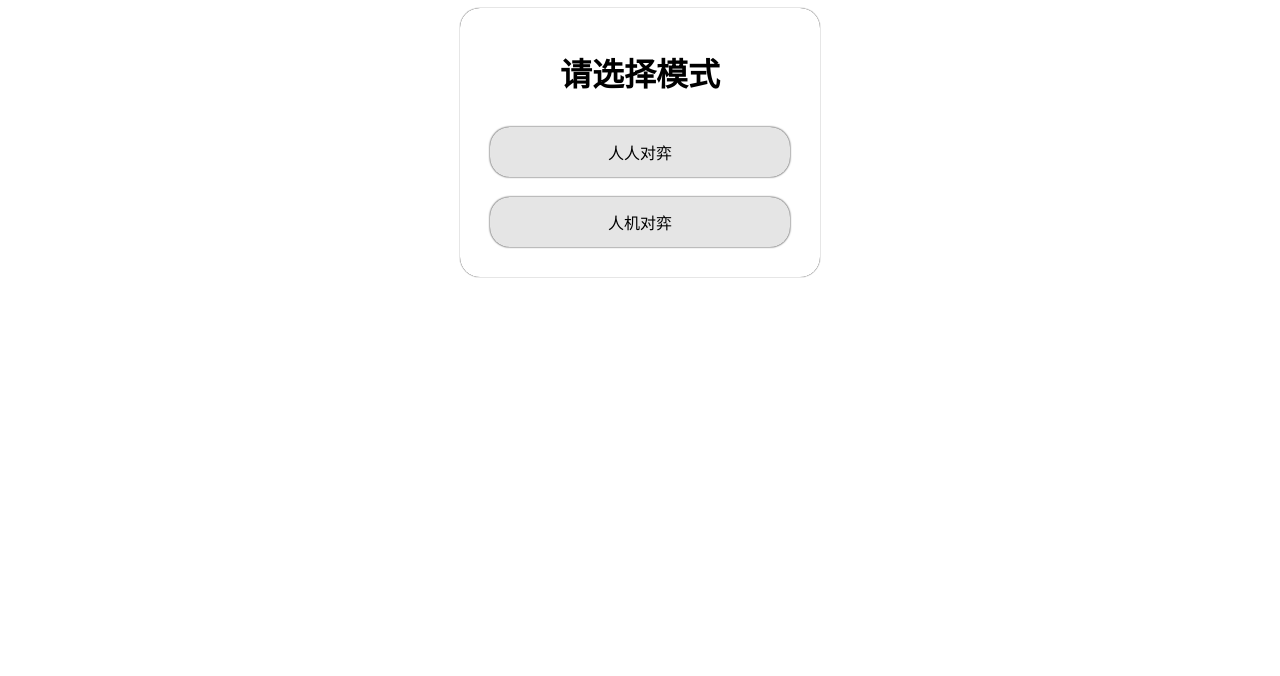
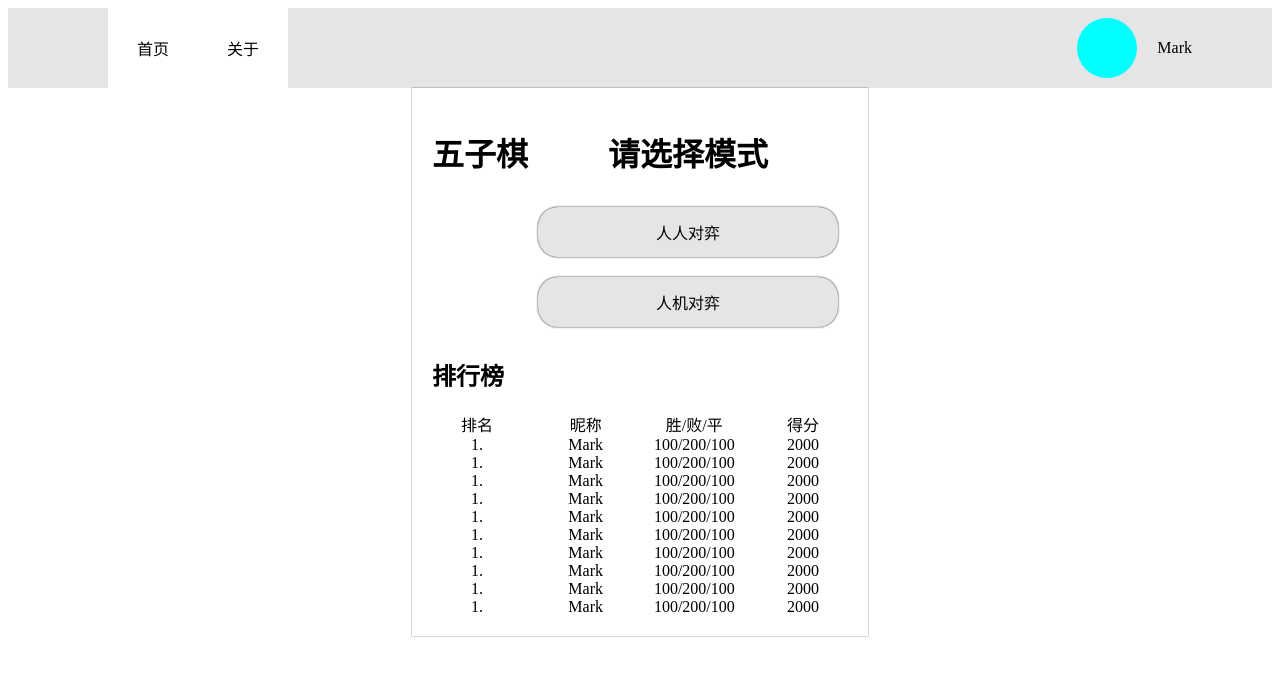
Before and after one commit to MarkYangKp/gobang, a Flask app: page / in a window 1280 px wide. Shown: the top 676 px of the page. Run offline with Flask 3, Linux system fonts and the light colour scheme.

Commit message:
更新了一下首页样式

```diff
--- a/static/js/index.js
+++ b/static/js/index.js
@@ -11,6 +11,6 @@ function modelCheck(e) {
     }else if(model == "pve"){
         window.location.href = "gamePvE?userID="+userID;
     }
-    if(0){if(0){}if(0){}if(0){}if(0){}if(0){}}
+
     //qdqwdqd
 }
--- a/static/style/index.css
+++ b/static/style/index.css
@@ -1,12 +1,13 @@
 body{
     display: flex;
+    flex-direction: column;
     justify-content: center;
     align-items: center;
 }
 #main{
     display: flex;
     flex-direction: column;
-    border-radius: 20px;
+    /* border-radius: 20px; */
     padding: 20px;
     box-shadow: 0 0 1px rgba(0,0,0.5);
 
@@ -47,3 +48,67 @@ body{
     border-radius: 20px;
     box-shadow: 0 0 1px rgba(0,0,0.5);
 }
+.main-item{
+    display: flex;
+    flex-direction: row;
+}
+.item-item{
+    display: flex;
+    flex-direction: column;
+}
+.main-item1{
+    display: flex;
+    flex-direction: column;
+}
+.rankBox{
+    display: flex;
+    flex-direction: row;
+    justify-content: space-between;
+}
+.rankBox-item{
+    text-align: center;
+    min-width: 90px;
+}
+#header{
+    /* top: -10px; */
+    width: 100%;
+    height: 80px;
+    background-color: #e5e5e5;
+    display: flex;
+    flex-direction: row;
+    justify-content: space-between;
+}
+.NavBox{
+    display: flex;
+    flex-direction: row;
+    margin-left: 100px;
+
+}
+.navItem{
+    background-color: #ffffff;
+    width: 90px;
+    height: 80px;
+    justify-content: center;
+    align-items: center;
+    align-content: center;
+    text-align: center;
+    display: flex;
+}
+.UserBox{
+    display: flex;
+    flex-direction: row;
+}
+.avatarBox{
+    height: 60px;
+    width: 60px;
+    border-radius: 80px;
+    background-color: aqua;
+    align-self: center;
+    justify-self: center;
+}
+.nickNameBox{
+    align-self: center;
+    justify-self: center;
+    margin-right: 80px;
+    margin-left: 20px;
+}
--- a/static/style/roomList.css
+++ b/static/style/roomList.css
@@ -17,7 +17,8 @@ body {
     display: flex;
     flex-direction: row;
     flex-wrap: wrap;
-    justify-content: lefl;
+    justify-content: left;
+    width: 900px;
 }
 
 .roomItem {
--- a/templates/index.html
+++ b/templates/index.html
@@ -10,7 +10,27 @@
 
 <body>
     <script src="../static/js/index.js"></script>
+    <div id="header">
+         <div class="NavBox">
+            <div class="navItem"><span>首页</span></div>
+            <div class="navItem"><span>关于</span></div>
+         </div>
+        <div class="UserBox">
+            <div class="avatarBox">
+                <img class="imgAvatar"/>
+            </div>
+            <div class="nickNameBox">
+                <span>Mark</span>
+            </div>
+        </div>
+    </div>
     <div id="main">
+        <div class="main-item">
+            <div class="item-item">
+                <h1>五子棋</h1>
+                <img src="" class="imgImg"/>
+            </div>
+            <div class="item-item">
                 <div class="modelText">
                     <h1>请选择模式</h1>
                 </div>
@@ -20,6 +40,79 @@
                 <div class="modelBox">
                     <div id="pveBut" data-model="pve"onclick="modelCheck(event)" class="Butt">人机对弈</div>
                 </div>
+
+            </div>
+        </div>
+        <div class="main-item1">
+            <h2>排行榜</h2>
+            <div class="rankBox">
+                <div class="rankBox-item"><span>排名</span></div>
+                <div class="rankBox-item"><span>昵称</span></div>
+                <div class="rankBox-item"><span>胜</span>/<span>败</span>/<span>平</span></div>
+                <div class="rankBox-item"><span>得分</span></div>
+            </div>
+            <div class="rankBox">
+                <div class="rankBox-item"><span>1.</span></div>
+                <div class="rankBox-item"><span>Mark</span></div>
+                <div class="rankBox-item"><span>100</span>/<span>200</span>/<span>100</span></div>
+                <div class="rankBox-item"><span>2000</span></div>
+            </div>
+            <div class="rankBox">
+                <div class="rankBox-item"><span>1.</span></div>
+                <div class="rankBox-item"><span>Mark</span></div>
+                <div class="rankBox-item"><span>100</span>/<span>200</span>/<span>100</span></div>
+                <div class="rankBox-item"><span>2000</span></div>
+            </div>
+            <div class="rankBox">
+                <div class="rankBox-item"><span>1.</span></div>
+                <div class="rankBox-item"><span>Mark</span></div>
+                <div class="rankBox-item"><span>100</span>/<span>200</span>/<span>100</span></div>
+                <div class="rankBox-item"><span>2000</span></div>
+            </div>
+            <div class="rankBox">
+                <div class="rankBox-item"><span>1.</span></div>
+                <div class="rankBox-item"><span>Mark</span></div>
+                <div class="rankBox-item"><span>100</span>/<span>200</span>/<span>100</span></div>
+                <div class="rankBox-item"><span>2000</span></div>
+            </div>
+            <div class="rankBox">
+                <div class="rankBox-item"><span>1.</span></div>
+                <div class="rankBox-item"><span>Mark</span></div>
+                <div class="rankBox-item"><span>100</span>/<span>200</span>/<span>100</span></div>
+                <div class="rankBox-item"><span>2000</span></div>
+            </div>
+            <div class="rankBox">
+                <div class="rankBox-item"><span>1.</span></div>
+                <div class="rankBox-item"><span>Mark</span></div>
+                <div class="rankBox-item"><span>100</span>/<span>200</span>/<span>100</span></div>
+                <div class="rankBox-item"><span>2000</span></div>
+            </div>
+            <div class="rankBox">
+                <div class="rankBox-item"><span>1.</span></div>
+                <div class="rankBox-item"><span>Mark</span></div>
+                <div class="rankBox-item"><span>100</span>/<span>200</span>/<span>100</span></div>
+                <div class="rankBox-item"><span>2000</span></div>
+            </div>
+            <div class="rankBox">
+                <div class="rankBox-item"><span>1.</span></div>
+                <div class="rankBox-item"><span>Mark</span></div>
+                <div class="rankBox-item"><span>100</span>/<span>200</span>/<span>100</span></div>
+                <div class="rankBox-item"><span>2000</span></div>
+            </div>
+            <div class="rankBox">
+                <div class="rankBox-item"><span>1.</span></div>
+                <div class="rankBox-item"><span>Mark</span></div>
+                <div class="rankBox-item"><span>100</span>/<span>200</span>/<span>100</span></div>
+                <div class="rankBox-item"><span>2000</span></div>
+            </div>
+            <div class="rankBox">
+                <div class="rankBox-item"><span>1.</span></div>
+                <div class="rankBox-item"><span>Mark</span></div>
+                <div class="rankBox-item"><span>100</span>/<span>200</span>/<span>100</span></div>
+                <div class="rankBox-item"><span>2000</span></div>
+            </div>
+        </div>
+
     </div>
 </body>
 
```
Lines whose indentation alone changed are shown as unchanged.
